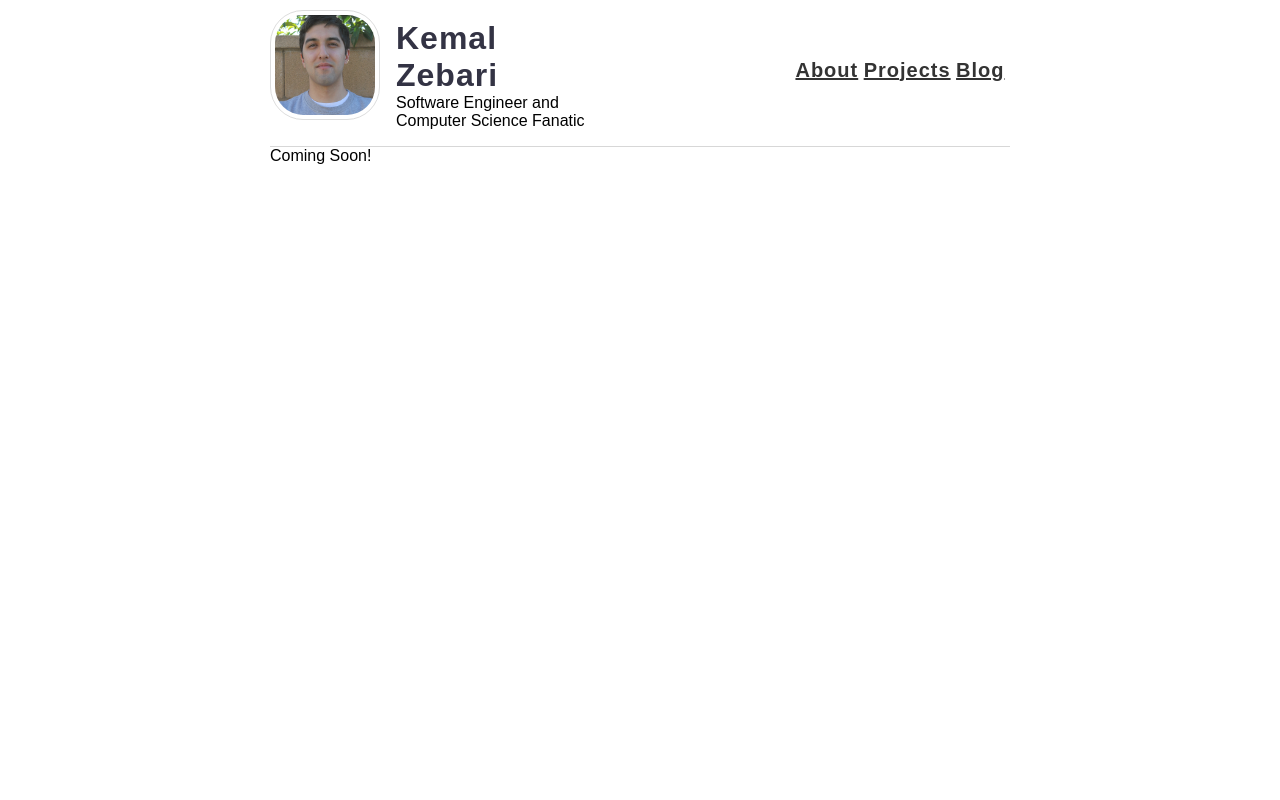
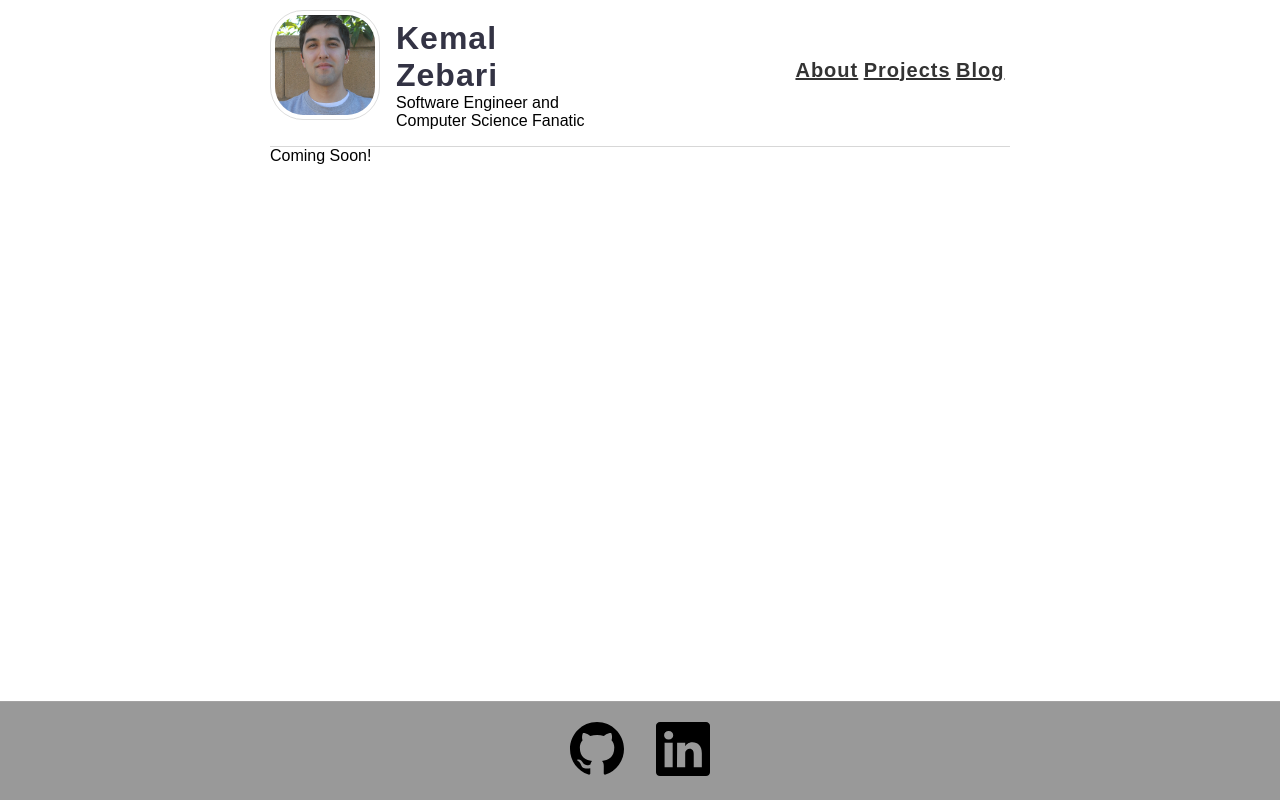
Before and after one commit to kemzeb/kemzeb.github.io, a React (Create React App) app: page /blog in a window 1280 px wide. Built offline with nearby package versions, Linux system fonts and the light colour scheme; a web font is replaced by a local one.

Commit message:
feat: Implement footer

```diff
--- a/src/App.js
+++ b/src/App.js
@@ -1,12 +1,14 @@
 import "./App.css";
 import { BrowserRouter as Router, Routes, Route } from "react-router-dom";
 import Header from "./components/Header";
+import Footer from "./components/Footer";
 import About from "./pages/About";
 import Projects from "./pages/Projects";
 import Blog from "./pages/Blog";
 
 function App() {
   return (
+    <>
       <div className="container">
         <Router>
           <Header />
@@ -17,6 +19,8 @@
           </Routes>
         </Router>
       </div>
+      <Footer />
+    </>
   );
 }
 
--- a/src/components/Footer.css
+++ b/src/components/Footer.css
@@ -0,0 +1,26 @@
+.resolve-footer-blocking-content {
+    margin-bottom:120px;
+    width: 100%;
+}
+footer {
+    position: fixed;
+    bottom: 0;
+    left: 0;
+    right: 0;
+    padding: 20px;
+    border-top: 1px solid rgb(163, 162, 162);
+    background-color: rgb(153, 153, 153);
+}
+
+.icons {
+    margin: 0 auto;
+    display: flex;
+    align-items: center;
+    justify-content: center;
+    gap: 32px;
+}
+
+.icon {
+    text-decoration: none;
+    color: black;
+}
--- a/src/components/Footer.js
+++ b/src/components/Footer.js
@@ -0,0 +1,42 @@
+import "./Footer.css";
+
+function Footer() {
+  return (
+    <>
+      <div className="resolve-footer-blocking-content"></div>
+      <footer>
+        <div className="icons">
+          <a className="icon" href="https://github.com/kemzeb" target="_blank" rel="noreferrer">
+            <svg
+              xmlns="http://www.w3.org/2000/svg"
+              width="54"
+              height="54"
+              fill="currentColor"
+              viewBox="0 0 16 16"
+            >
+              <path d="M8 0C3.58 0 0 3.58 0 8c0 3.54 2.29 6.53 5.47 7.59.4.07.55-.17.55-.38 0-.19-.01-.82-.01-1.49-2.01.37-2.53-.49-2.69-.94-.09-.23-.48-.94-.82-1.13-.28-.15-.68-.52-.01-.53.63-.01 1.08.58 1.23.82.72 1.21 1.87.87 2.33.66.07-.52.28-.87.51-1.07-1.78-.2-3.64-.89-3.64-3.95 0-.87.31-1.59.82-2.15-.08-.2-.36-1.02.08-2.12 0 0 .67-.21 2.2.82.64-.18 1.32-.27 2-.27.68 0 1.36.09 2 .27 1.53-1.04 2.2-.82 2.2-.82.44 1.1.16 1.92.08 2.12.51.56.82 1.27.82 2.15 0 3.07-1.87 3.75-3.65 3.95.29.25.54.73.54 1.48 0 1.07-.01 1.93-.01 2.2 0 .21.15.46.55.38A8.012 8.012 0 0 0 16 8c0-4.42-3.58-8-8-8z" />
+            </svg>
+          </a>
+          <a
+            className="icon"
+            href="https://linkedin.com/in/kemalzebari"
+            target="_blank"
+            rel="noreferrer"
+          >
+            <svg
+              xmlns="http://www.w3.org/2000/svg"
+              width="54"
+              height="54"
+              fill="currentColor"
+              viewBox="0 0 16 16"
+            >
+              <path d="M0 1.146C0 .513.526 0 1.175 0h13.65C15.474 0 16 .513 16 1.146v13.708c0 .633-.526 1.146-1.175 1.146H1.175C.526 16 0 15.487 0 14.854V1.146zm4.943 12.248V6.169H2.542v7.225h2.401zm-1.2-8.212c.837 0 1.358-.554 1.358-1.248-.015-.709-.52-1.248-1.342-1.248-.822 0-1.359.54-1.359 1.248 0 .694.521 1.248 1.327 1.248h.016zm4.908 8.212V9.359c0-.216.016-.432.08-.586.173-.431.568-.878 1.232-.878.869 0 1.216.662 1.216 1.634v3.865h2.401V9.25c0-2.22-1.184-3.252-2.764-3.252-1.274 0-1.845.7-2.165 1.193v.025h-.016a5.54 5.54 0 0 1 .016-.025V6.169h-2.4c.03.678 0 7.225 0 7.225h2.4z" />
+            </svg>
+          </a>
+        </div>
+      </footer>
+    </>
+  );
+}
+
+export default Footer;
```
Lines whose indentation alone changed are shown as unchanged.
